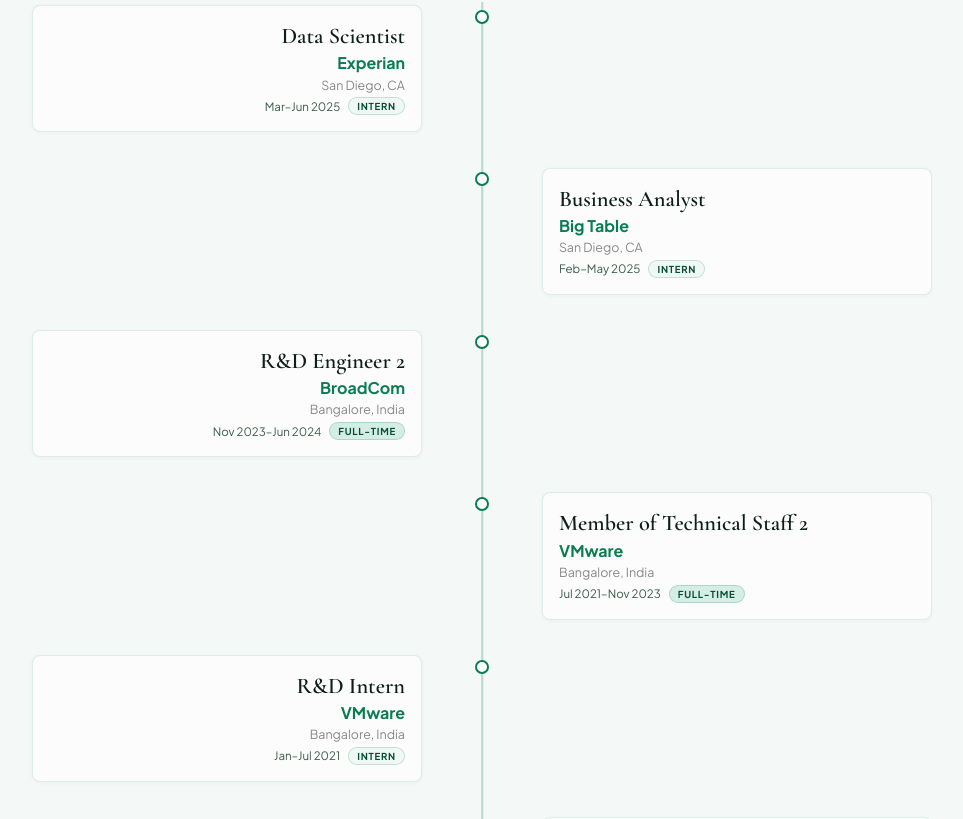
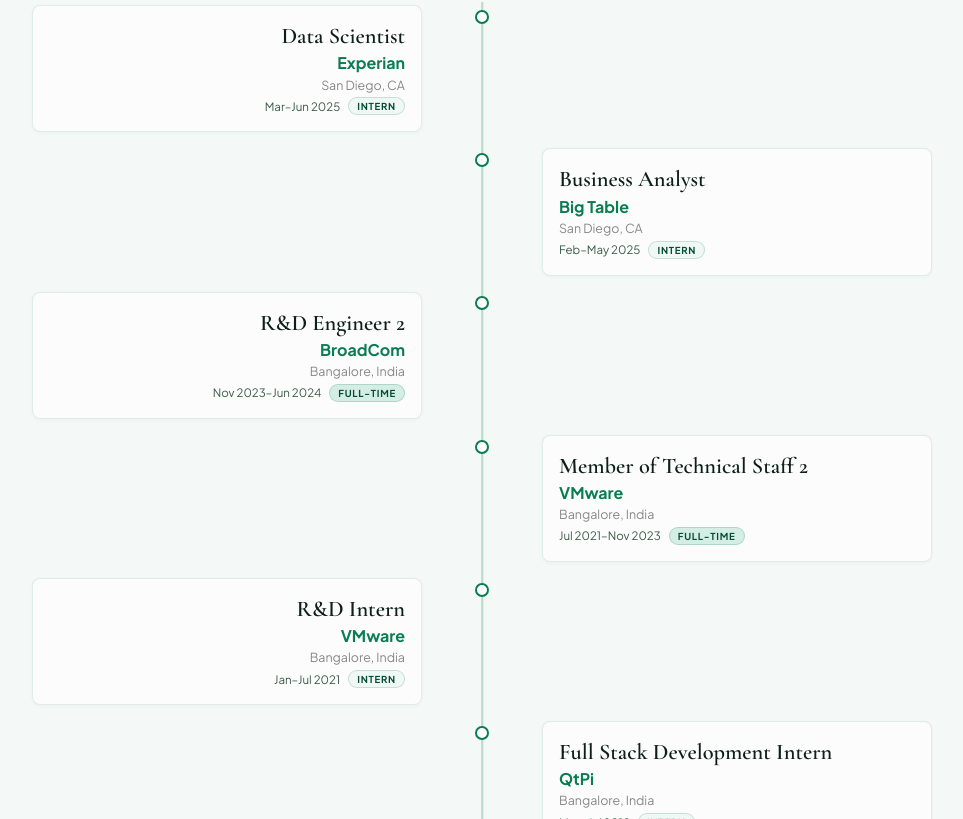
Before and after one commit to Krithikap019/ai-portfolio, a Next.js app: page / in a window 1280 px wide. Shown: the part 1921-2740 px from the top of the page, without its empty margins (158-1121 px from the left). Built offline with nearby package versions, Linux system fonts and the light colour scheme.

Commit message:
experience 4

```diff
--- a/app/page.jsx
+++ b/app/page.jsx
@@ -78,7 +78,7 @@ function ExperienceTimeline() {
     <div style={{ position: "relative", maxWidth: "900px", margin: "0 auto" }}>
       <div style={{ position: "absolute", left: "50%", top: 0, bottom: 0, width: "1.5px", background: "rgba(10,124,82,0.25)", transform: "translateX(-50%)" }} />
       {experiences.map((exp) => (
-        <div key={exp.id} style={{ display: "grid", gridTemplateColumns: "1fr 40px 1fr", gap: "0 1rem", marginBottom: "2rem", alignItems: "start" }}>
+        <div key={exp.id} style={{ display: "grid", gridTemplateColumns: "1fr 40px 1fr", gap: "0 1rem", marginBottom: "0.8rem", alignItems: "start" }}>
 
           {/* Left side */}
           <div
```
